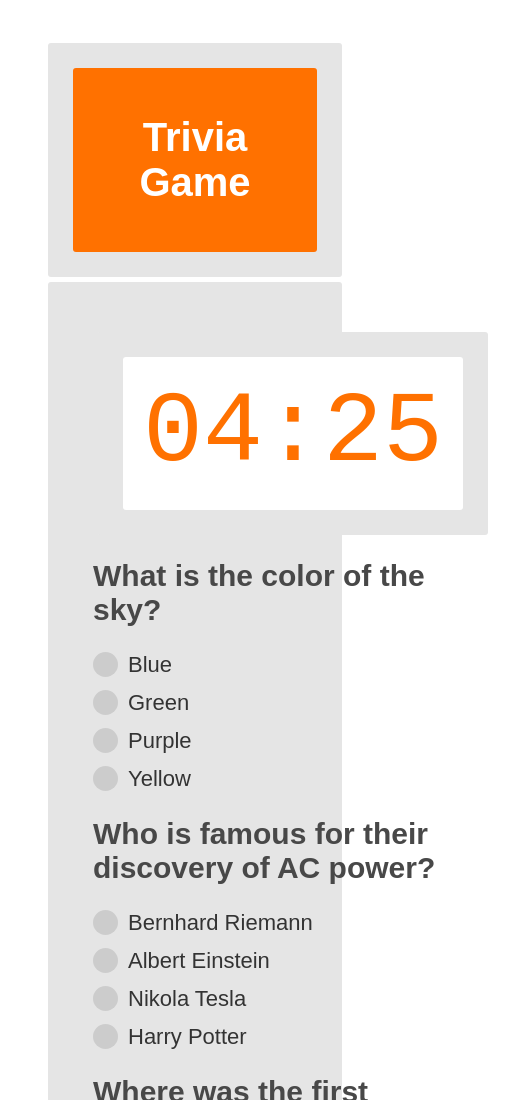
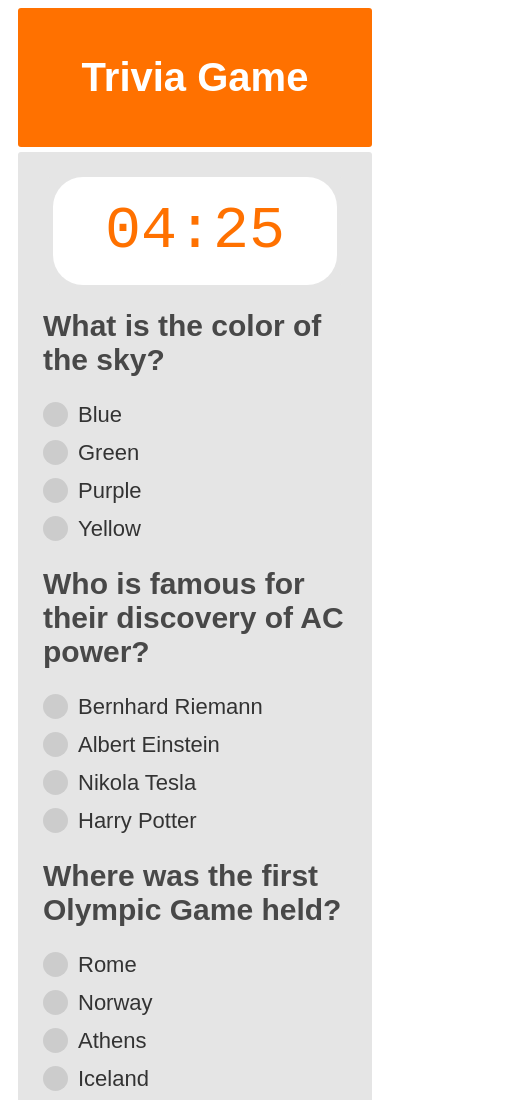
Before and after one commit to PlatinumPi/TriviaGame, a plain HTML site: page index.html in a window 390 px wide. Shown: the top 1100 px of the page, 513 px wide, since content can reach past the window. Drawn offline with Linux system fonts and the light colour scheme.

Commit message:
Mobile Responsiveness

```diff
--- a/assets/css/style.css
+++ b/assets/css/style.css
@@ -83,17 +83,15 @@ h1 {
 .container {
     -ms-flex: 100%;
     flex: 100%;
-    padding: 30px;
+    padding: 0px;
     margin: 5px;
     background-color: #fff;
 }
 
 .row {
-    display: -ms-flexbox;
-    display: flex;
     -ms-flex-wrap: wrap;
     flex-wrap: wrap;
-    padding: 20px;
+    padding: 0px;
     margin: 5px;
     background-color: #e5e5e5;
     border: 0px;
@@ -122,7 +120,7 @@ h1 {
 /* Start of Timer customization */
 #display {
     font-family: monospace;
-    font-size: 100px;
+    font-size: 300%;
     color: #ff7100;
 }
 /* END OF TIMER CUSTOMIZATION */
@@ -138,7 +136,7 @@ h1 {
 
 /* Start of Title Container Customization */
 #title-container {
-    background-color: #e5e5e5;
+    background-color: #ff7100;
 }
 /* END OF TITLE CONTAINER CUSTOMIZATION */
 
@@ -153,7 +151,7 @@ h1 {
     text-align: center;
     background-color: #fff;
     border: 0px;
-    border-radius: 3px;
+    border-radius: 30px;
 }
 /* END OF DISPLAY CONTAINER CUSTOMIZATION */
 
@@ -207,7 +205,3 @@ h1 {
     border-radius: 30px;
 }
 /* END OF LETTER GRADE CUSTOMIZATION */
-
-@media screen and (max-width: 526px) {
-
-}
```
